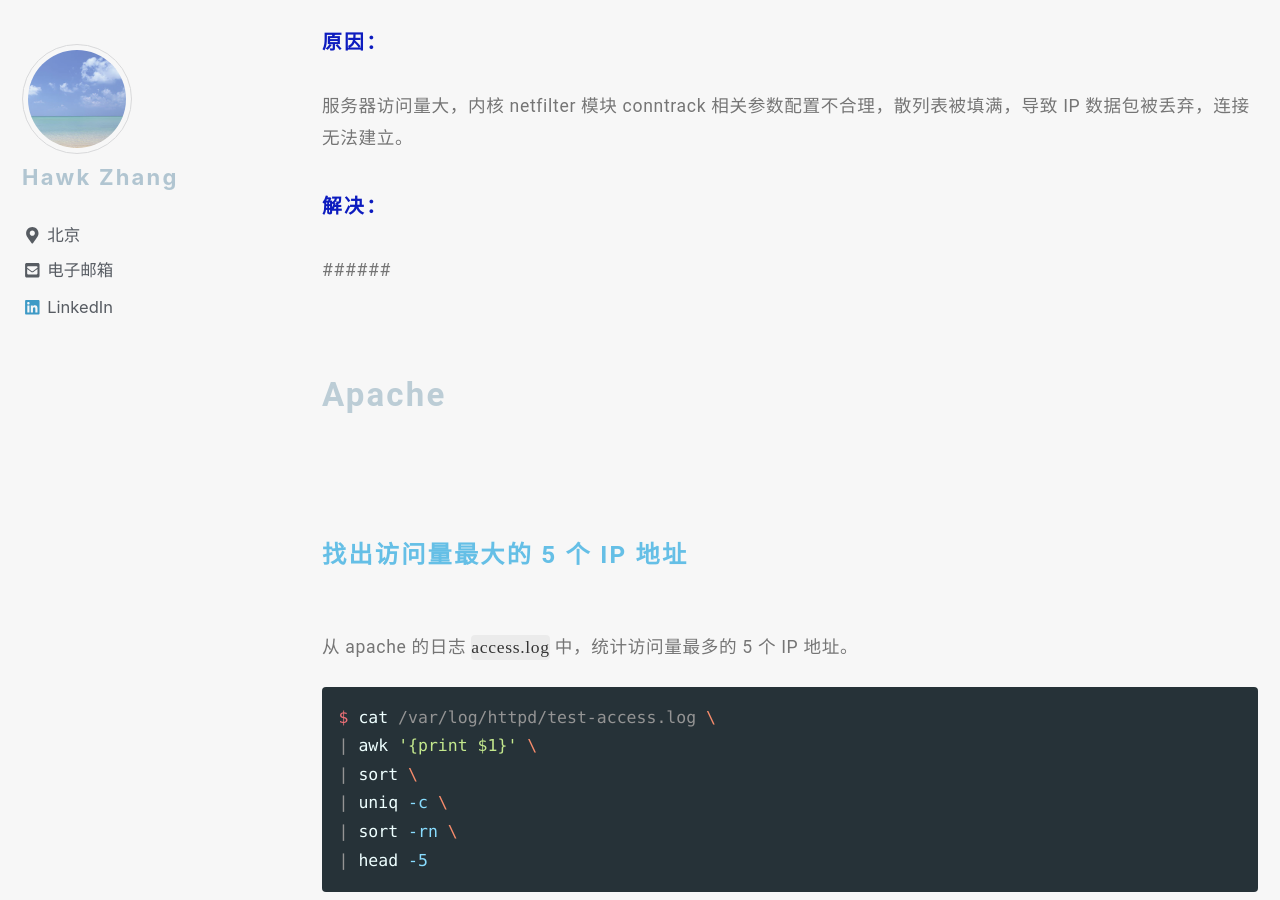
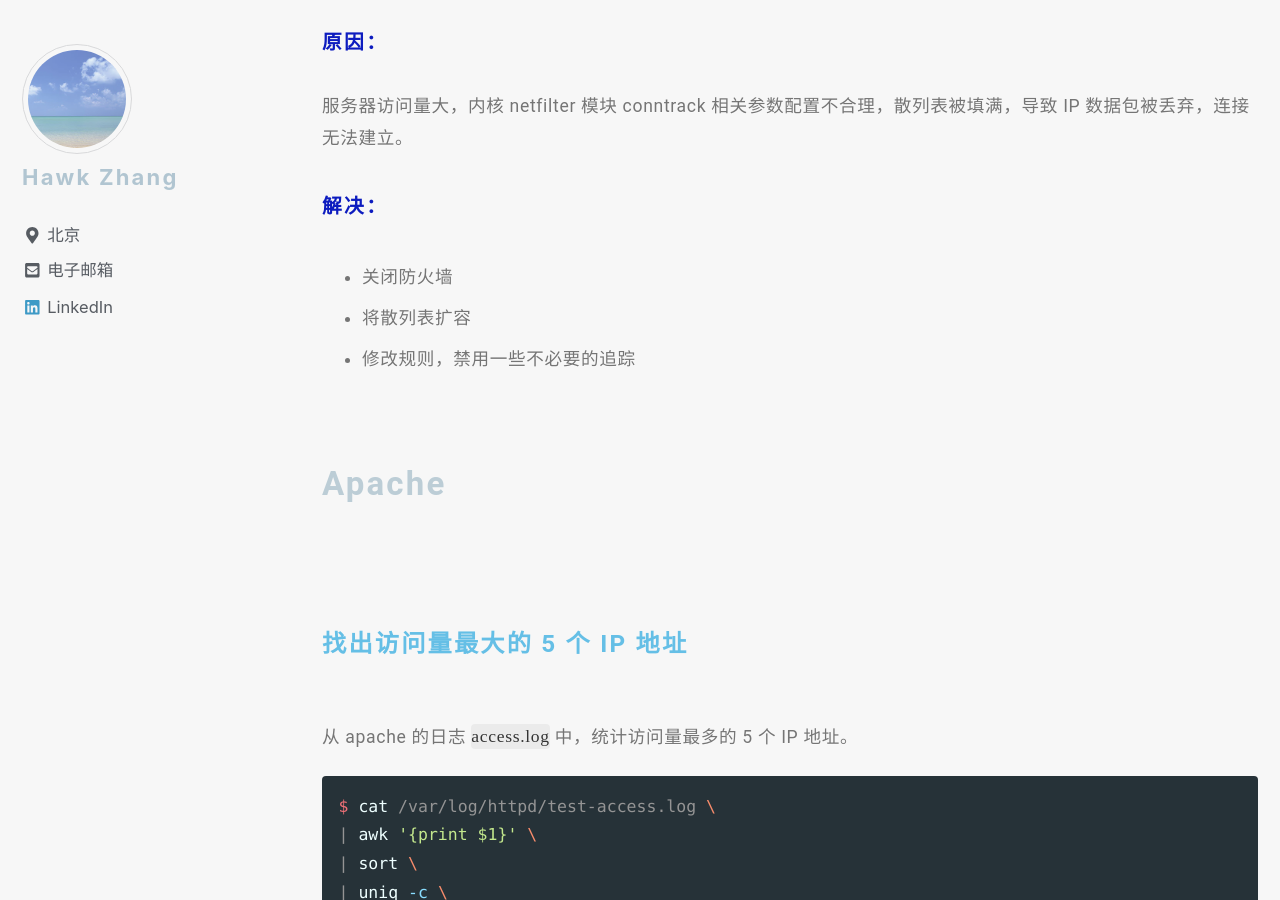
Before and after one commit to narru888/linotes_note, a Jekyll site: the page built from _posts/devop/2017-05-01-troubleshooting.md, in a window 1280 px wide and 900 px high, scrolled down 8056 px. Built offline with Jekyll 4.4.1, drawn with Linux system fonts in a browser that asks for light colours; nearby versions of some CDN libraries; a script that is not in the unit is left out.

Commit message:
update on 2018-09-06 20:40:01 CST

```diff
--- a/_posts/devop/2017-05-01-troubleshooting.md
+++ b/_posts/devop/2017-05-01-troubleshooting.md
@@ -272,7 +272,13 @@ iptables -A INPUT -s 192.168.1.55 -j REJECT
 
 ##### 解决：
 
-######
+* 关闭防火墙
+* 将散列表扩容
+* 修改规则，禁用一些不必要的追踪
+
+
+
+
 
 
 
```
